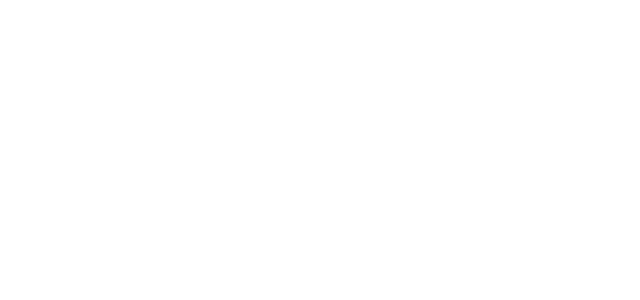
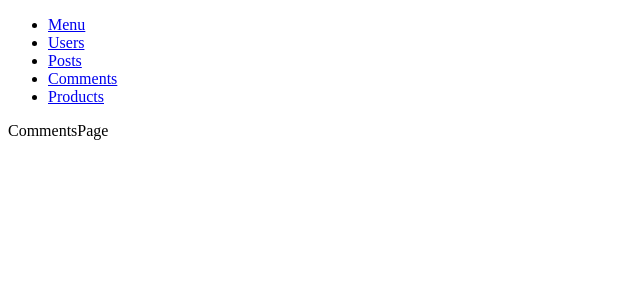
Before and after one commit to CodeScribe378/react-homework, a React (Vite) app: page /comments in a window 1280 px wide. Shown: the top 300 px of the page, without its empty margins (0-640 px from the left). Built offline with nearby package versions, Linux system fonts and the light colour scheme.

Commit message:
homework/lesson2/exercise7 is done

```diff
--- a/package.json
+++ b/package.json
@@ -11,7 +11,9 @@
   },
   "dependencies": {
     "react": "^19.0.0",
-    "react-dom": "^19.0.0"
+    "react-dom": "^19.0.0",
+    "react-router-dom": "7.0.1"
+
   },
   "devDependencies": {
     "@eslint/js": "^9.22.0",
--- /dev/null
+++ b/src/MainLayuot/MainLayout.tsx
@@ -0,0 +1,15 @@
+import {Outlet} from "react-router-dom";
+
+import MenuComponent from "../components/MenuComponent/MenuComponent.tsx";
+
+const MainLayout =()=>{
+    return(
+        <div>
+            <MenuComponent/>
+
+     <Outlet/>
+
+        </div>
+    )
+}
+export default MainLayout
--- /dev/null
+++ b/src/Pages/CommentsPage.tsx
@@ -0,0 +1,8 @@
+
+
+const CommentsPage =()=>{
+    return (
+        <div>CommentsPage</div>
+    )
+}
+export default CommentsPage
--- /dev/null
+++ b/src/Pages/MenuPage.tsx
@@ -0,0 +1,8 @@
+
+
+const MenuPage =()=>{
+    return(
+        <div>Menu</div>
+    )
+}
+export default MenuPage
--- /dev/null
+++ b/src/Pages/PostsPage.tsx
@@ -0,0 +1,9 @@
+
+const PostsPage =()=>{
+    return(
+        <div>
+            PostsPage
+        </div>
+    )
+}
+export default PostsPage
--- /dev/null
+++ b/src/Pages/ProductsPage.tsx
@@ -0,0 +1,7 @@
+
+const ProductsPage =()=>{
+    return(
+        <div>ProductsPage</div>
+    )
+}
+export default ProductsPage
--- /dev/null
+++ b/src/Pages/UsersPage.tsx
@@ -0,0 +1,8 @@
+
+
+const UsersPage =()=>{
+    return (
+        <div>Users</div>
+    )
+}
+export default UsersPage
--- /dev/null
+++ b/src/components/MenuComponent/MenuComponent.tsx
@@ -0,0 +1,19 @@
+import {Link} from "react-router-dom";
+
+const MenuComponent =()=>{
+    return(
+        <div>
+            <div>
+                <ul>
+                    <li><Link to={''}>Menu</Link></li>
+                    <li><Link to={'/users'}>Users</Link></li>
+                    <li><Link to={'/posts'}>Posts</Link></li>
+                    <li><Link to={'/comments'}>Comments</Link></li>
+                    <li><Link to={'/products'}>Products</Link></li>
+
+                </ul>
+            </div>
+        </div>
+    )
+}
+export default MenuComponent
--- /dev/null
+++ b/src/routes/routes.tsx
@@ -0,0 +1,17 @@
+import {createBrowserRouter} from "react-router-dom";
+import MainLayout from "../MainLayuot/MainLayout.tsx";
+import MenuPage from "../Pages/MenuPage.tsx";
+import UsersPage from "../Pages/UsersPage.tsx";
+import PostsPage from "../Pages/PostsPage.tsx";
+import CommentsPage from "../Pages/CommentsPage.tsx";
+import ProductsPage from "../Pages/ProductsPage.tsx";
+
+export const router = createBrowserRouter([
+    {path:'/', element: <MainLayout/>, children: [
+            {index: true, element: <MenuPage/>},
+            {path: 'users', element: <UsersPage/>},
+            {path: 'posts', element: <PostsPage/>},
+            {path: 'comments', element: <CommentsPage/>},
+            {path: 'products', element: <ProductsPage/>}
+        ]}
+])
```
Also changed, not shown: src/main.tsx (+5 -2 lines), 1 other file (tests, documents, lock files or other folders).
